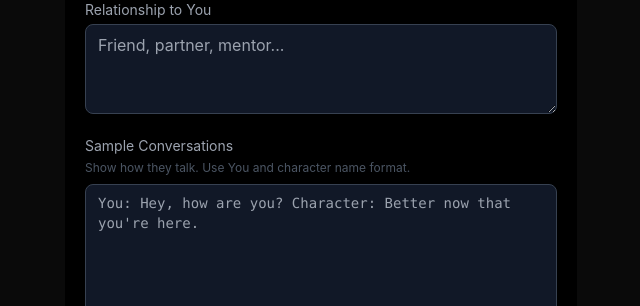
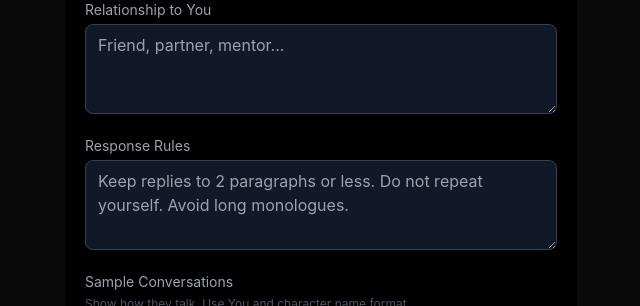
Before and after one commit to yrw2go-ui/Companion, a Next.js app: page /edit/1 in a window 1280 px wide. Shown: the part 780-1086 px from the top of the page, without its empty margins (319-959 px from the left). Built offline with nearby package versions, Linux system fonts and the light colour scheme; no server answers; the database is empty.

Commit message:
Add response_rules field to character form

```diff
--- a/pages/edit/[id].js
+++ b/pages/edit/[id].js
@@ -11,6 +11,7 @@ export default function EditCharacter() {
   const [form, setForm] = useState({
     name: '', age: '', appearance: '', personality: '',
     speaking_style: '', backstory: '', relationship: '', sample_dialogue: '',
+    response_rules: '',
   })
   const [memories, setMemories] = useState([])
   const [newMemory, setNewMemory] = useState('')
@@ -36,6 +37,7 @@ export default function EditCharacter() {
         backstory: data.backstory || '',
         relationship: data.relationship || '',
         sample_dialogue: data.sample_dialogue || '',
+        response_rules: data.response_rules || '',
       })
     }
     await loadMemories()
@@ -70,6 +72,7 @@ export default function EditCharacter() {
         backstory: form.backstory,
         relationship: form.relationship,
         sample_dialogue: form.sample_dialogue,
+        response_rules: form.response_rules,
       })
       .eq('id', id)
     setSaving(false)
@@ -144,6 +147,7 @@ export default function EditCharacter() {
       {field('Speaking Style', 'speaking_style', 'Casual, poetic, blunt...', true)}
       {field('Backstory', 'backstory', 'Their history', true)}
       {field('Relationship to You', 'relationship', 'Friend, partner, mentor...', true)}
+      {field('Response Rules', 'response_rules', 'Keep replies to 2 paragraphs or less. Do not repeat yourself. Avoid long monologues.', true)}
 
       <div className="mb-4">
         <label className="block text-sm text-gray-400 mb-1">Sample Conversations</label>
@@ -219,4 +223,4 @@ export default function EditCharacter() {
       </button>
     </div>
   )
-      }
+                         }
```
